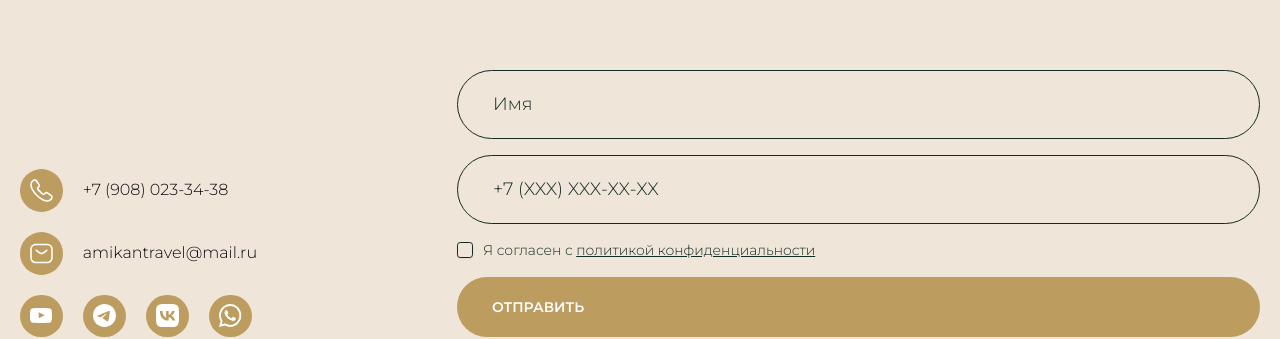
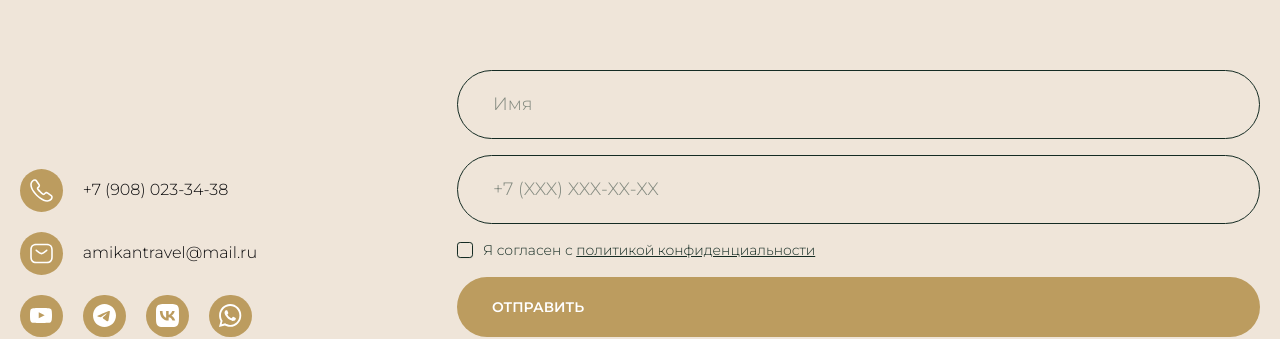
Before and after one commit to maxter-krsk/amikan-sibiria, a Next.js app: page / in a window 1280 px wide. Shown: the part 218-557 px from the top of the page. Built offline with nearby package versions, Linux system fonts and the light colour scheme.

Commit message:
fix/feat: Исправил ошибку ввода & добавил минимальную валидацию

```diff
--- a/src/app/components/sections/Contacts/ContactsForm.tsx
+++ b/src/app/components/sections/Contacts/ContactsForm.tsx
@@ -12,20 +12,24 @@ export default function ContactsForm() {
         className="bg-transparent md:py-[1.25rem] md:pl-[2.18rem] border border-darkGreen focus:border-sand focus:outline-none rounded-[3.12rem] py-[0.93rem] pl-[1.87rem]"
         type="text"
         name="Имя"
-        placeholder="Ваше имя"
-        value="Имя"
+        placeholder="Имя"
+        minLength={2}
+        required
       />
       <input
         className="bg-transparent md:py-[1.25rem] md:pl-[2.18rem] border border-darkGreen focus:border-sand focus:outline-none rounded-[3.12rem] py-[0.93rem] pl-[1.87rem]"
         type="tel"
         name="Телефон"
-        placeholder="Ваш телефон"
-        value="+7 (XXX) XXX-XX-XX"
+        placeholder="+7 (XXX) XXX-XX-XX"
+        minLength={11}
+        maxLength={11}
+        required
       />
       <div className="flex gap-[0.62rem] items-center">
         <Checkbox
           className="h-[1rem] w-[1rem] border border-darkGreen rounded-[0.2rem] data-[state=checked]:bg-transparent
-    data-[state=checked]:text-darkGreen data-[state=checked]:border-darkGreen"
+          data-[state=checked]:text-darkGreen data-[state=checked]:border-darkGreen"
+          required
         />
         <p className={`${t["overline"]}`}>
           Я согласен с{" "}
```
